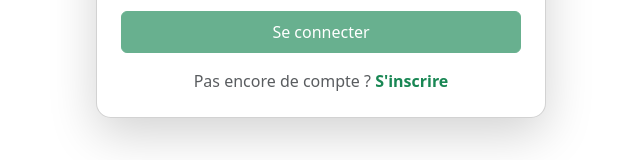
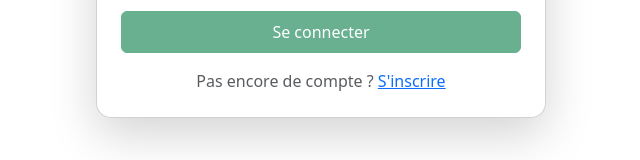
Before and after one commit to Sahar231/ExpenseManagement-Frontend, an Angular app: page /login in a window 1280 px wide. Shown: the part 493-653 px from the top of the page, without its empty margins (319-959 px from the left). Built offline with nearby package versions, Linux system fonts and the light colour scheme.

Commit message:
Fix sigup

```diff
--- a/src/app/pages/auth/login/login.html
+++ b/src/app/pages/auth/login/login.html
@@ -52,7 +52,7 @@
 
       <div class="text-center">
         <span class="text-muted">Pas encore de compte ? </span>
-        <a routerLink="/signup" class="text-success text-decoration-none fw-bold">S'inscrire</a>
+      <a routerLink="/signup"> S'inscrire</a>
       </div>
     </form>
 
```
Also changed, not shown: src/app/app.routes.ts (+4 -3 lines).
